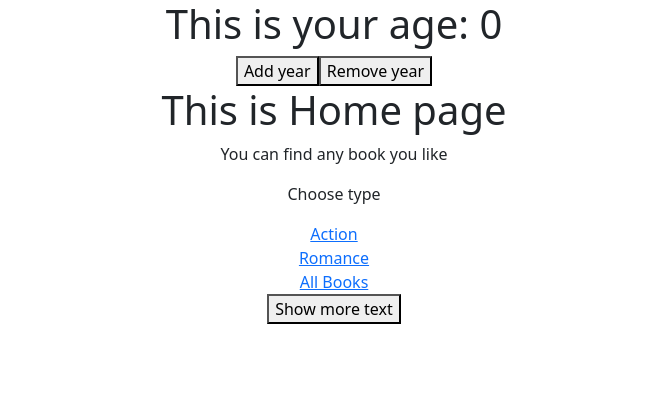
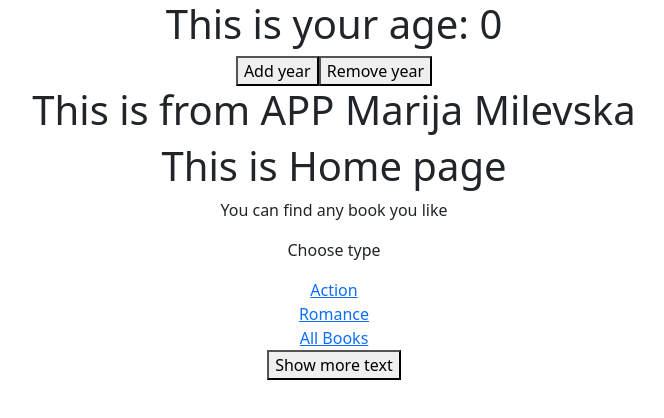
Before and after one commit to andreaangelova/react-app, a React (Create React App) app: page / in a window 1280 px wide. Shown: the top 418 px of the page, without its empty margins (306-970 px from the left). Built offline with nearby package versions, Linux system fonts and the light colour scheme; no server answers.

Commit message:
add context

```diff
--- a/src/App.js
+++ b/src/App.js
@@ -47,7 +47,15 @@ function App() {
     return state;
   };
   const [age, setAge] = useReducer(reducer, 0);
-  const [user, setUser] = useState({ name: "John", surname: "Doe" });
+  const reducer2 = (state, action) => {
+    // { name: "John", surname: "Doe" }
+    // {name: "Andrea"}
+    return { ...state, ...action };
+  };
+  const [user, setUser] = useReducer(reducer2, {
+    name: "Marija",
+    surname: "Milevska",
+  });
   const [loggedIn, setIsLoggedIn] = useState(false);
   const [redirectToWarnig, setRedirectToWarnig] = useState();
   const getDataFormApi = async () => {
@@ -57,7 +65,7 @@ function App() {
       setBooks(body.results);
       setName("John");
       setSurname("Doe");
-      setUser({ name: "John", surname: "Doe" });
+      //setUser({ name: "John", surname: "Doe" });
 
       let arrayItems = [...array, 6];
       setArray(arrayItems);
@@ -65,7 +73,7 @@ function App() {
       setTimeout(() => {
         setName("John");
         setSurname("Doe");
-        setUser({ name: "John", surname: "Doe" });
+        //setUser({ name: "John", surname: "Doe" });
       }, [1000]);
     } else {
       setRedirectToWarnig(true);
@@ -103,7 +111,10 @@ function App() {
           Remove year
         </button>
         <Suspense fallback={<h1>Loading...</h1>}>
-          <UserContext.Provider value="John Doe">
+          <UserContext.Provider value={{ user, setUser }}>
+            <h1>
+              This is from APP {user.name} {user.surname}
+            </h1>
             <Switch>
               <Route exact strict path="/register" component={Rgister}></Route>
               <Route exact strict path="/star" component={StarWars}></Route>
--- a/src/context/UserContext.js
+++ b/src/context/UserContext.js
@@ -1,5 +1,5 @@
 import React from "react";
 
-const UserContext = React.createContext();
+const UserContext = React.createContext({ user: {}, setUser: () => {} });
 
 export default UserContext;
--- a/src/pages/Home.js
+++ b/src/pages/Home.js
@@ -20,9 +20,7 @@ const Home = () => {
         <Link to="/books">All Books</Link>
         <br />
         <button onClick={() => setDescription(true)}>Show more text</button>
-        <UserContext.Provider value="John Updated">
-          {showDescription && <Description />}
-        </UserContext.Provider>
+        {showDescription && <Description />}
       </div>
     </Suspense>
   );
--- a/src/pages/StarWars.js
+++ b/src/pages/StarWars.js
@@ -1,6 +1,8 @@
-import { useEffect, useMemo, useState } from "react";
+import { useContext, useEffect, useMemo, useState } from "react";
+import UserContext from "../context/UserContext";
 
 const StarWars = () => {
+  const { user, setUser } = useContext(UserContext);
   const [people, setPeople] = useState([]);
   const [ships, setShips] = useState([]);
   const [gender, setGender] = useState("");
@@ -30,7 +32,16 @@ const StarWars = () => {
   }, [mglt, ships]);
   return (
     <div>
-      <h1>Welcome to Star Wars</h1>
+      <h1>
+        Welcome to Star Wars {user.name} {user.surname}
+      </h1>
+      <button
+        onClick={() => {
+          setUser({ surname: "Andrea" });
+        }}
+      >
+        Change name
+      </button>
       <h2>These are the people</h2>
       <h3>Filter by gender</h3>
       <button onClick={() => setGender("male")}>Male</button>
```
